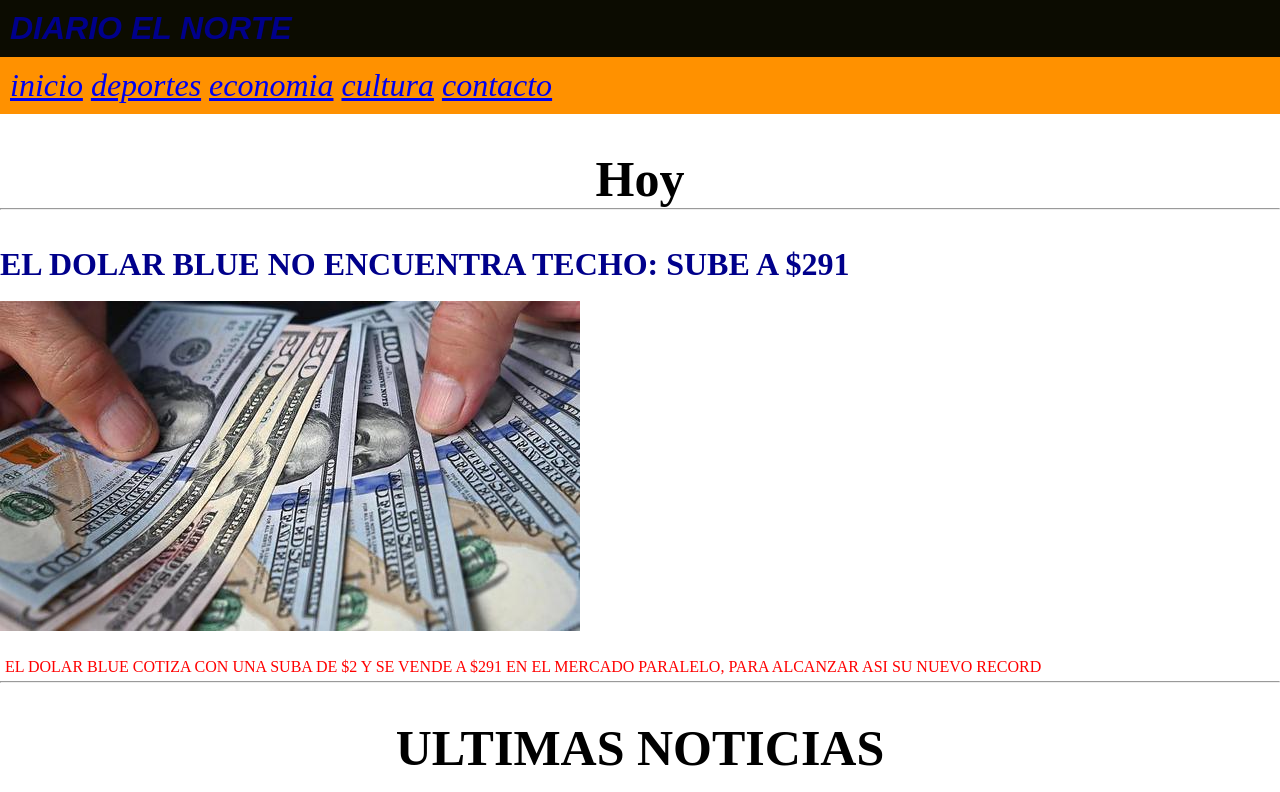
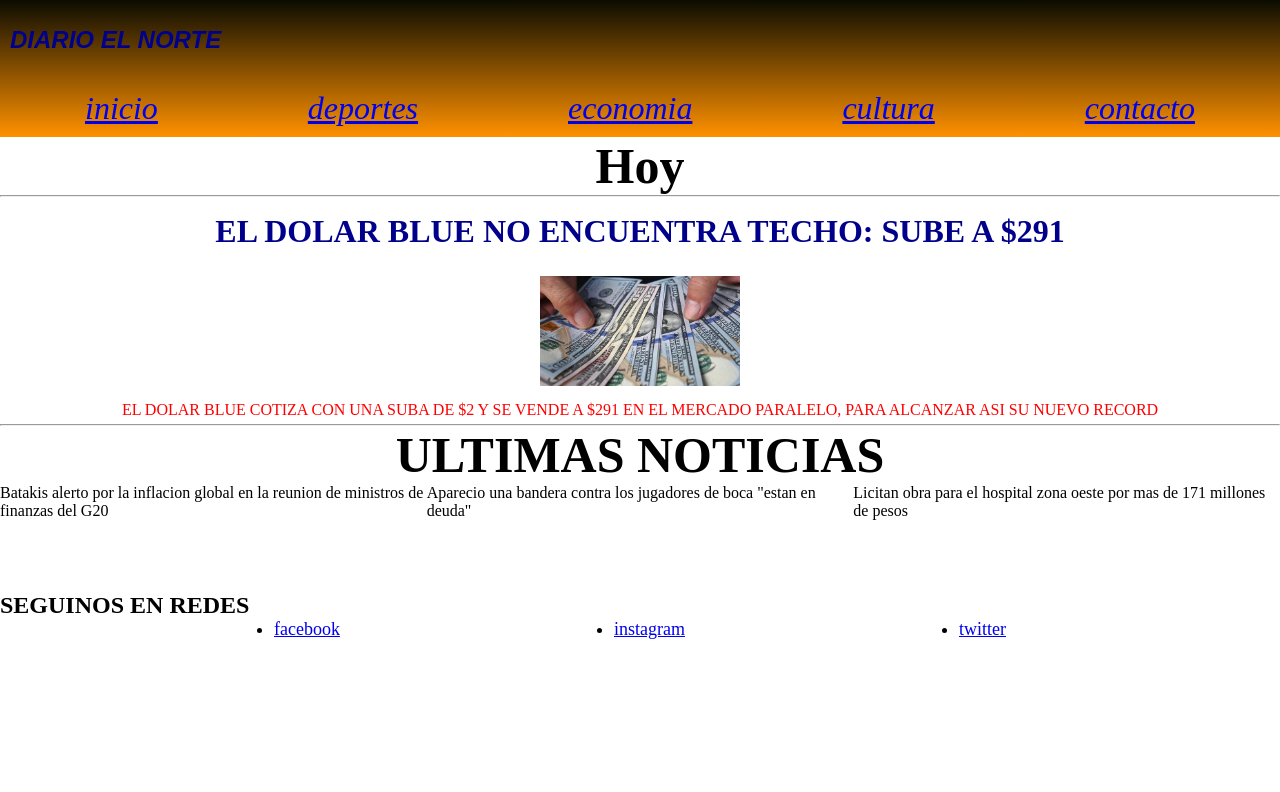
Before and after one commit to santiagorubies/Desafio-Git, a plain HTML site: page index.html in a window 1280 px wide. Shown: the top 792 px of the page. Drawn offline with Linux system fonts and the light colour scheme.

Commit message:
Gradient and transition image

```diff
--- a/css/style.css
+++ b/css/style.css
@@ -13,9 +13,7 @@
     grid-template-rows: 1fr 1fr 1fr;
     gap: 0px 0px;
     grid-template-areas:
-      "noticia1 noticia2 "
-      "noticia3 noticia4  "
-      "noticia5 noticia6";
+      "noticia1 noticia2 noticia3";
 }
 .noticia1 {
     grid-area: noticia1;
@@ -27,18 +25,26 @@
     grid-area: noticia3;
 }
 
-header{
-    background-color: rgb(12, 12, 1);
+h1 {
+    color: darkblue;
+    padding: 1rem 0;
+}
+
+.seccionSuperior {
+    background-image: linear-gradient(rgb(12, 12, 1), rgb(255, 145, 0));
+}
+header {
     color: black;
     padding: 10px;
     font-style: italic;
     font-family: 'Notable', sans-serif;
     }
-nav{
+nav {
     font-size: xx-large;
     font-style: italic;
-    background-color: rgb(255, 145, 0);
     padding: 10px;
+    display: flex;
+    justify-content: space-around;
 }
 .hoy{
     text-align: center;
@@ -46,12 +52,23 @@ nav{
     font-weight: 900;
     font-size: 50px;
 }
-.imagenDolar{
+.noticiaPrincipal {
+    display: flex;
+    flex-direction: column;
+    justify-content: space-between;
+    align-items: center;
+}
+.imagenDolar {
     padding: 10px;
+    width: 200px;
+    height: 110px;
+    transition: ease 3s;
+}
+.imagenDolar:hover {
     width: 500px;
     height: 300px;
 }
-.p{
+.pieFotoNoticiaPrincipal{
     color: red;
     padding: 5px;
 }
--- a/index.html
+++ b/index.html
@@ -8,14 +8,9 @@
 
         <title>inicio</title>
 
-    <style>
-        h1{
-            color: darkblue;
-        }
-    </style>
-
     </head>
     <body>
+        <section class="seccionSuperior">
             <header><h1>DIARIO EL NORTE</h1></header>
             <nav>
                 <a href="index.html">inicio</a>
@@ -24,44 +19,31 @@
                 <a href="cultura.html">cultura</a>
                 <a href="contacto.html">contacto</a>
             </nav>
-    <br><br>
+        </section>
         <h3 class="hoy">hoy</h3>
         <hr>
         <main>
-        <br><br>
+            <div class="noticiaPrincipal">
                 <h1>EL DOLAR BLUE NO ENCUENTRA TECHO: SUBE A $291</h1>
-        <br>
-        <img class="ImagenDolar" src="img/dolar blue.jpg" alt="ImagenDolar">
-        <br><br>
-        <p class="p">EL DOLAR BLUE COTIZA CON UNA SUBA DE $2 Y SE VENDE A $291 EN EL MERCADO PARALELO, PARA ALCANZAR ASI SU NUEVO RECORD
+                <img class="imagenDolar" src="img/dolar blue.jpg" alt="ImagenDolar">
+                <p class="pieFotoNoticiaPrincipal">EL DOLAR BLUE COTIZA CON UNA SUBA DE $2 Y SE VENDE A $291 EN EL MERCADO PARALELO, PARA ALCANZAR ASI SU NUEVO RECORD
                 </p>
+            </div>
             <hr>
-        <br><br>
             <h2 class="ultimasNoticias">ULTIMAS NOTICIAS</h2>
-        <br>
             <div class="containerNoticias">
                 <div class="noticia1">
                     <p class="noticia1">Batakis alerto por la inflacion global en la reunion de ministros de finanzas del G20</p>
-            </div> <br>
+                </div>
                 <div class="noticia2">
                     <p>Aparecio una bandera contra los jugadores de boca "estan en deuda"</p>
                 </div>
-            <br>
-
                 <div class="noticia3">
                     <p>Licitan obra para el hospital zona oeste por mas de 171 millones de pesos</p>
                 </div>
-
-
             </div>
-
-
-
-
         </main>
-
         <footer>
-        <br><br><br><br><br>
             <h2>SEGUINOS EN REDES</h2>
             <ul class="footerContainer">
                 <li><a href="https://www.facebook.com/"target=_blank>facebook</a></li>
@@ -70,9 +52,4 @@
             </ul>
         </footer>
     </body>
-
-
-
-
-
 </html>
```
Lines whose indentation alone changed are shown as unchanged.
